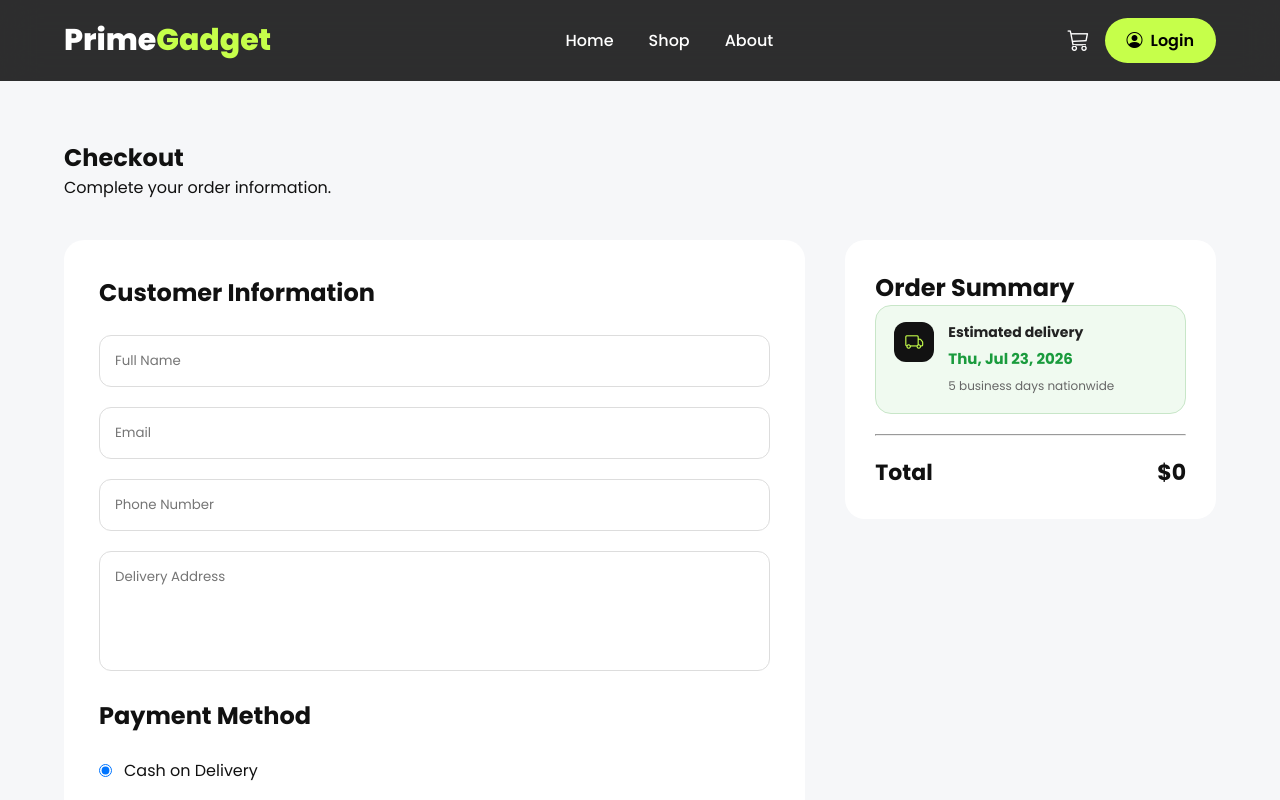
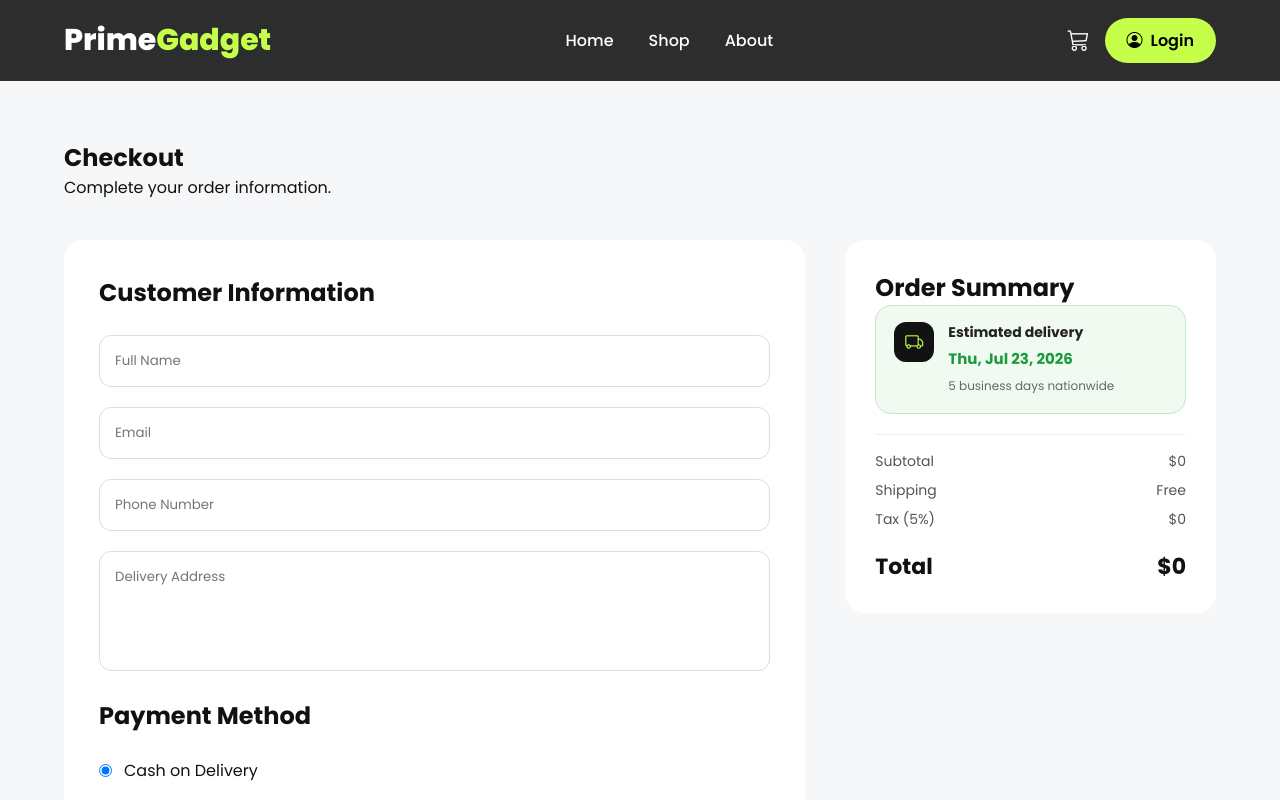
Before and after one commit to Naima006/primegadget-store, a Vue app: page /checkout in a window 1280 px wide. Shown: the top 800 px of the page. Built offline with nearby package versions, Linux system fonts and the light colour scheme.

Commit message:
fix: synchronize pricing calculations and breakdown across cart, checkout, and admin orders

```diff
--- a/src/pages/Cart.vue
+++ b/src/pages/Cart.vue
@@ -193,30 +193,12 @@ decreaseQuantity
 }
 
 from "../stores/cart"
+import { computeOrderTotals } from "../utils/pricing"
 
-const subtotal = computed(() =>
-
-cart.items.reduce(
-
-(sum,item)=>
-
-sum + item.price * item.quantity
-
-,0)
-
-)
-
-const tax = computed(()=>
-
-Math.round(subtotal.value*0.05)
-
-)
-
-const total = computed(()=>
-
-subtotal.value+tax.value
-
-)
+const totals = computed(() => computeOrderTotals(cart.items))
+const subtotal = computed(() => totals.value.subtotal)
+const tax = computed(() => totals.value.tax)
+const total = computed(() => totals.value.total)
 
 </script>
 
--- a/src/pages/Checkout.vue
+++ b/src/pages/Checkout.vue
@@ -124,14 +124,26 @@ ${{ item.price * item.quantity }}
 
 </div>
 
-<hr>
+<hr class="sum-hr" />
+
+<div class="summary-breakdown">
+  <div class="row">
+    <span>Subtotal</span>
+    <span>${{ subtotal }}</span>
+  </div>
+  <div class="row">
+    <span>Shipping</span>
+    <span>{{ shippingLabel }}</span>
+  </div>
+  <div class="row">
+    <span>Tax (5%)</span>
+    <span>${{ tax }}</span>
+  </div>
+</div>
 
 <div class="total">
-
-<span>Total</span>
-
-<span>${{ total }}</span>
-
+  <span>Total</span>
+  <span>${{ total }}</span>
 </div>
 
 </div>
@@ -161,6 +173,7 @@ import { products } from "../stores/products"
 
 import { toast } from "../stores/toast"
 import { getEstimatedDelivery, DEFAULT_BUSINESS_DAYS } from "../utils/delivery"
+import { computeOrderTotals } from "../utils/pricing"
 
 const router = useRouter()
 
@@ -178,17 +191,11 @@ payment:"Cash on Delivery"
 
 })
 
-const total = computed(()=>{
-
-return cart.items.reduce(
-
-(sum,item)=>
-
-sum + item.price*item.quantity
-
-,0)
-
-})
+const totals = computed(() => computeOrderTotals(cart.items))
+const subtotal = computed(() => totals.value.subtotal)
+const tax = computed(() => totals.value.tax)
+const shippingLabel = computed(() => totals.value.shippingLabel)
+const total = computed(() => totals.value.total)
 
 const deliveryInfo = computed(() => getEstimatedDelivery(new Date(), DEFAULT_BUSINESS_DAYS))
 
@@ -258,6 +265,10 @@ function placeOrder() {
       payment: customer.payment,
     },
     items: [...cart.items],
+    subtotal: subtotal.value,
+    tax: tax.value,
+    shipping: totals.value.shipping,
+    shippingLabel: shippingLabel.value,
     total: total.value,
     date: new Date().toLocaleString(),
     estimatedDelivery: eta.label,
@@ -423,6 +434,21 @@ position:static;
 }
 
 
+.summary-breakdown {
+  margin-bottom: 12px;
+}
+.summary-breakdown .row {
+  display: flex;
+  justify-content: space-between;
+  margin: 8px 0;
+  font-size: 14px;
+  color: #555;
+}
+.sum-hr {
+  border: none;
+  border-top: 1px solid #eee;
+  margin: 16px 0;
+}
 .delivery-estimate {
   display: flex;
   gap: 14px;
--- a/src/pages/Orders.vue
+++ b/src/pages/Orders.vue
@@ -59,7 +59,13 @@
               <span>Delivered</span>
             </div>
 
-            <div class="total">Total: ${{ order.total }}</div>
+            <div v-if="order.subtotal != null" class="order-totals">
+              <div class="ot-row"><span>Subtotal</span><span>${{ order.subtotal }}</span></div>
+              <div class="ot-row"><span>Shipping</span><span>{{ order.shippingLabel || (order.shipping ? '$' + order.shipping : 'Free') }}</span></div>
+              <div class="ot-row"><span>Tax</span><span>${{ order.tax ?? 0 }}</span></div>
+              <div class="ot-row total"><span>Total</span><span>${{ order.total }}</span></div>
+            </div>
+            <div v-else class="total">Total: ${{ order.total }}</div>
           </div>
         </div>
 
@@ -213,6 +219,25 @@ function statusClass(s) {
   font-size: 18px;
 }
 
+.order-totals {
+  margin-top: 14px;
+  padding-top: 12px;
+  border-top: 1px solid #f0f0f0;
+}
+.ot-row {
+  display: flex;
+  justify-content: space-between;
+  font-size: 14px;
+  color: #555;
+  margin: 4px 0;
+}
+.ot-row.total {
+  font-weight: 800;
+  font-size: 17px;
+  color: #111;
+  margin-top: 8px;
+}
+
 .eta {
   display: flex;
   align-items: flex-start;
--- a/src/pages/admin/Orders.vue
+++ b/src/pages/admin/Orders.vue
@@ -53,6 +53,14 @@
               <small>Total</small>
               <p class="total">${{ order.total }}</p>
             </div>
+          </div>
+
+          <div v-if="order.subtotal != null" class="price-breakdown">
+            <span>Subtotal ${{ order.subtotal }}</span>
+            <span>·</span>
+            <span>Shipping {{ order.shippingLabel || 'Free' }}</span>
+            <span>·</span>
+            <span>Tax ${{ order.tax ?? 0 }}</span>
           </div>
 
           <div class="order-items">
@@ -404,4 +412,15 @@ function onStatusChange(id, status) {
 .eta-admin strong {
   color: #e8e8e8;
 }
+
+.price-breakdown {
+  display: flex;
+  flex-wrap: wrap;
+  gap: 6px 10px;
+  font-size: 12px;
+  color: #888;
+  margin-top: 10px;
+  padding-top: 10px;
+  border-top: 1px solid #1e2128;
+}
 </style>
--- /dev/null
+++ b/src/utils/pricing.js
@@ -0,0 +1,28 @@
+/**
+ * Shared cart/checkout pricing so totals stay consistent everywhere.
+ * Tax: 5% of subtotal (rounded). Shipping: free for this demo store.
+ */
+
+export const TAX_RATE = 0.05
+export const SHIPPING_COST = 0
+
+/**
+ * @param {Array<{ price: number, quantity: number }>} items
+ * @returns {{ subtotal: number, tax: number, shipping: number, total: number, shippingLabel: string }}
+ */
+export function computeOrderTotals(items = []) {
+  const subtotal = items.reduce(
+    (sum, item) => sum + Number(item.price || 0) * Number(item.quantity || 0),
+    0
+  )
+  const tax = Math.round(subtotal * TAX_RATE)
+  const shipping = SHIPPING_COST
+  const total = subtotal + tax + shipping
+  return {
+    subtotal,
+    tax,
+    shipping,
+    total,
+    shippingLabel: shipping === 0 ? "Free" : `$${shipping}`,
+  }
+}
```
